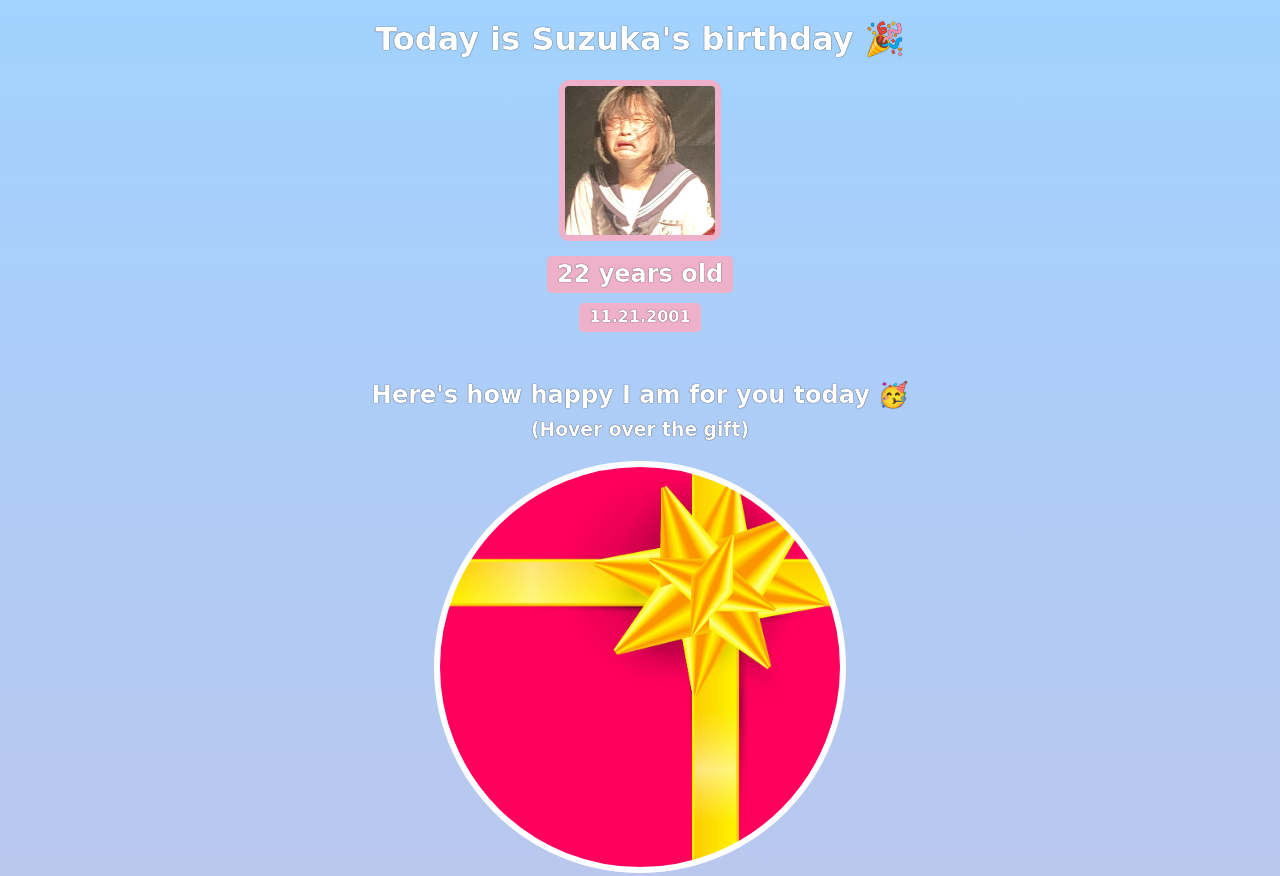
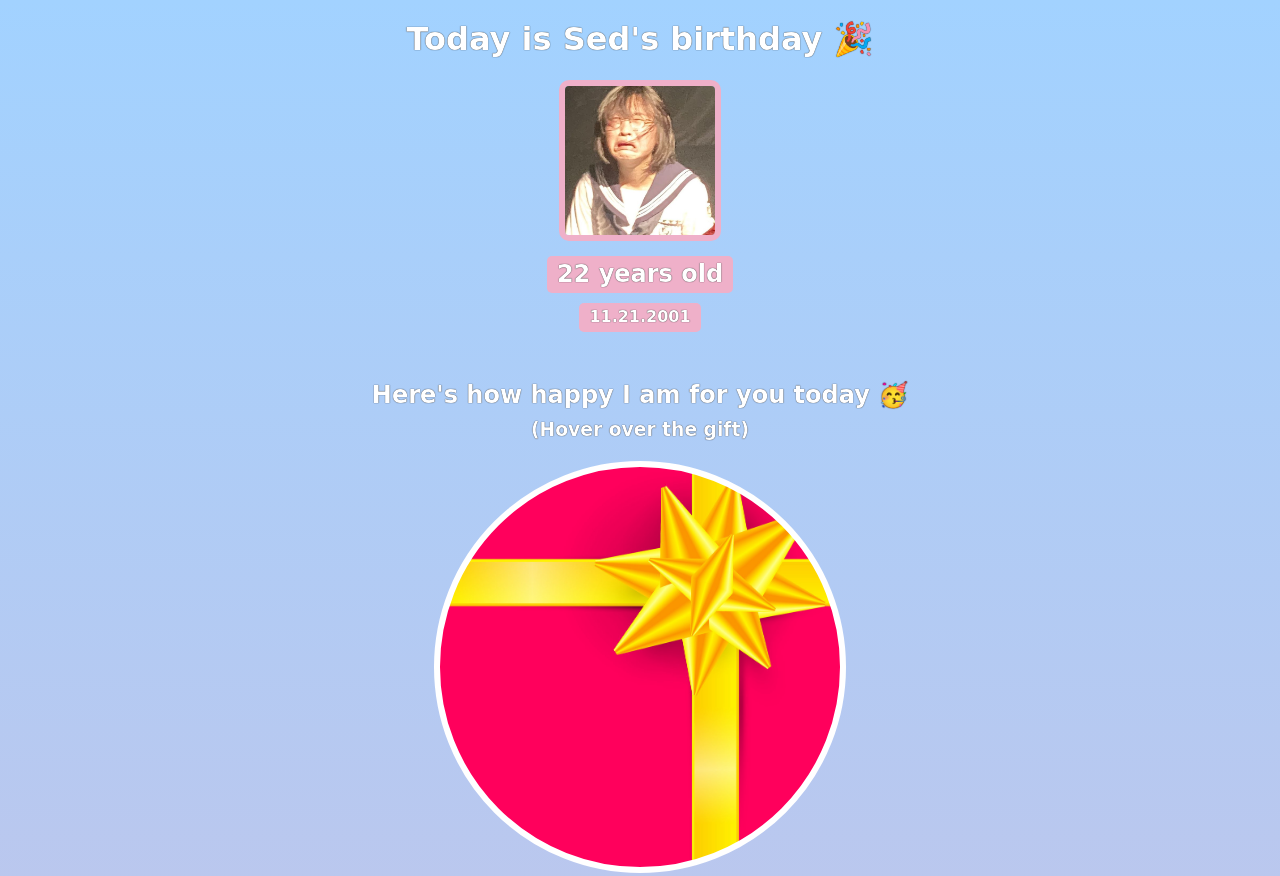
Before and after one commit to sinonai11/birthday-gift-site, a website built with Vite: page index.html in a window 1280 px wide. Shown: the top 876 px of the page. Built offline with nearby package versions, Linux system fonts and the light colour scheme; a web font is replaced by a local one.

Commit message:
update name to sed

```diff
--- a/index.html
+++ b/index.html
@@ -7,7 +7,7 @@
     </head>
     <body>
         <div id="header">
-            <h1>Today is Suzuka's birthday 🎉</h1>
+            <h1>Today is Sed's birthday 🎉</h1>
             <img id="bff-img" src="images/zuzu.jpg">
             <h2 id="bday-age">22 years old</h2>
             <h4 id="bday-date">11.21.2001</h4>
```
